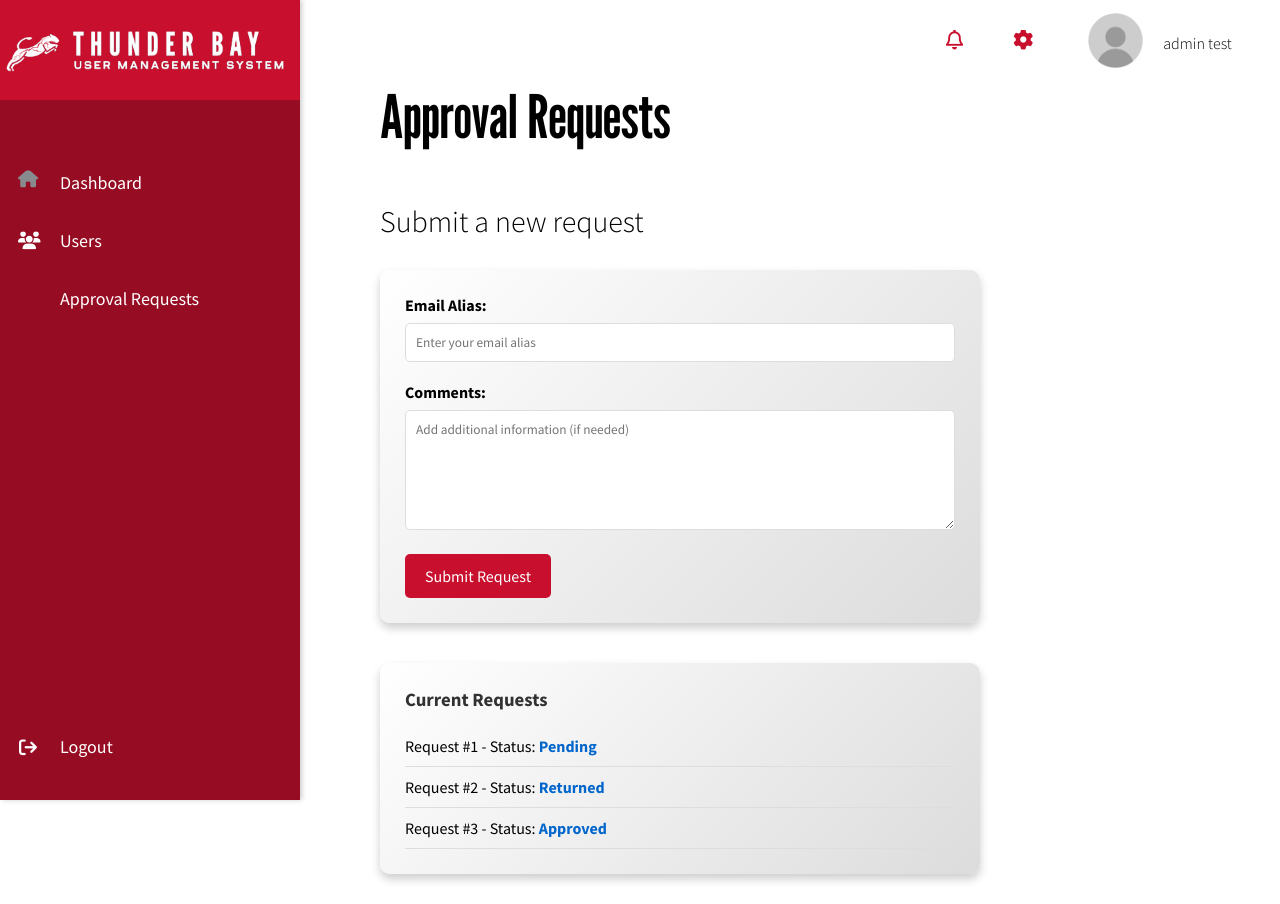
After one commit to JosephRGonzalez/Project-v0.1-User-Management, a Django app: page /approval-requests/ in a window 1280 px wide. The commit adds this page. Run offline with Django 4.2, Linux system fonts and the light colour scheme; a user stored in the database is signed in; some libraries are stand-ins or nearby versions.

Commit message:
Started the portion for templates

```diff
--- a/static/css/approval.css
+++ b/static/css/approval.css
@@ -1,44 +1,107 @@
-.main-content {
+/* Approval Requests CSS */
+form {
+    margin-top: 30px;
+    background: linear-gradient(135deg, rgb(255,255,255), rgb(220,220,220));
+    padding: 25px;
+    border-radius: 10px;
+    box-shadow: 0px 5px 10px rgba(0, 0, 0, 0.2);
+    width: 100%;
     max-width: 600px;
-    margin: 50px auto;
-    padding: 20px;
-    background-color: #f8f9fa;
-    border: 2px solid #0077B6;
-    border-radius: 10px;
-    box-shadow: 0 4px 8px rgba(0, 0, 0, 0.1);
 }
 
-h1 {
-    text-align: center;
-    color: #0077B6;
-    margin-bottom: 20px;
+label {
+    display: block;
+    margin-bottom: 8px;
+    font-weight: bold;
 }
 
-input[type="text"],
-textarea {
+input[type="text"], textarea {
     width: 100%;
     padding: 10px;
-    margin: 5px 0;
+    margin-bottom: 20px;
     border: 1px solid #ddd;
     border-radius: 5px;
+    font-family: Source Sans Pro, sans-serif;
+}
+
+textarea {
+    min-height: 120px;
+    resize: vertical;
 }
 
 .submit-btn {
-    background-color: #0077B6;
+    background-color: rgb(200,16,46);
     color: white;
     border: none;
-    padding: 10px 20px;
+    padding: 12px 20px;
+    border-radius: 5px;
     cursor: pointer;
-    border-radius: 5px;
-    width: 100%;
-    margin-top: 10px;
+    font-size: 16px;
+    transition: background-color 0.3s ease;
+}
+
+.submit-btn:hover {
+    background-color: rgb(150,12,34);
 }
 
 .request-status {
-    margin-top: 20px;
+    margin-top: 40px;
+    background: linear-gradient(135deg, rgb(255,255,255), rgb(220,220,220));
+    padding: 25px;
+    border-radius: 10px;
+    box-shadow: 0px 5px 10px rgba(0, 0, 0, 0.2);
+    width: 100%;
+    max-width: 600px;
+}
+
+.request-status h3 {
+    margin-bottom: 15px;
+    color: rgb(50,50,50);
+}
+
+.request-status ul {
+    list-style-type: none;
+}
+
+.request-status ul li {
+    padding: 10px 0;
+    border-bottom: 1px solid #ddd;
 }
 
 .status {
     font-weight: bold;
-    color: #0077B6;
 }
+
+/* Status colors */
+.status:nth-child(1) {
+    color: rgb(0, 102, 204); /* Pending - blue */
+}
+
+.status:nth-child(2) {
+    color: rgb(200, 16, 46); /* Returned - red */
+}
+
+.status:nth-child(3) {
+    color: rgb(0, 153, 51); /* Approved - green */
+}
+
+/* Animation for form and status section */
+form, .request-status {
+    opacity: 0;
+    transform: translateY(30px);
+    animation: slideIn 1s ease-in-out forwards;
+}
+
+form { animation-delay: 0.3s; }
+.request-status { animation-delay: 0.6s; }
+
+@keyframes slideIn {
+    from {
+        opacity: 0;
+        transform: translateY(30px);
+    }
+    to {
+        opacity: 1;
+        transform: translateY(0);
+    }
+}
--- /dev/null
+++ b/templates/approval_requests.html
@@ -0,0 +1,74 @@
+{% load static %}
+<!DOCTYPE html>
+<html lang="en">
+<head>
+    <meta charset="UTF-8">
+    <meta name="viewport" content="width=device-width, initial-scale=1.0">
+    <title>Thunder Bay | Approval Requests</title>
+    <link rel="icon" type="image/png" href="{% static 'images/favicon.png' %}">
+    <link rel="stylesheet" href="{% static 'css/dashboard.css' %}">
+    <link rel="stylesheet" href="{% static 'css/approval.css' %}">
+    <script src="https://kit.fontawesome.com/542cb8b844.js"></script>
+    <link rel="preconnect" href="https://fonts.googleapis.com">
+    <link rel="preconnect" href="https://fonts.gstatic.com" crossorigin>
+    <link href="https://fonts.googleapis.com/css2?family=Roboto:ital,wght@0,100..900;1,100..900&display=swap" rel="stylesheet">
+    <link href="https://fonts.googleapis.com/css2?family=Crimson+Pro:ital,wght@0,400;0,600;0,700;1,400;1,600;1,700&family=League+Gothic&family=Source+Sans+Pro:ital,wght@0,300;0,400;0,700;0,900;1,300;1,400;1,700;1,900&display=swap" rel="stylesheet">
+</head>
+<body>
+    <!-- Navbar -->
+    <nav class="navbar">
+        <div class="navbar-content">
+            <i id="notifications_icon" class="fa-regular fa-bell"></i>
+            <i id="settings_icon" class="fa-solid fa-gear"></i>
+            <div class="navbar_user">
+                <img class="profile_picture" src="{% static 'images/default_profile.png' %}" alt="profile picture">
+                <span class="navbar_username">{{ user.first_name }} {{ user.last_name }}</span>
+            </div>
+        </div>
+    </nav>
+
+    <!-- Sidebar -->
+    <div class="sidebar">
+        <div class="logoContainer">
+            <img class="logo" src="{% static 'images/logo2.png' %}" alt="logo">
+        </div>
+        <div class="sidebar-content">
+            <i id="homeicon" class="fa-solid fa-house"></i>
+            <i id="usersicon" class="fa-solid fa-users"></i>
+            <a href="{% url 'dashboard' %}">Dashboard</a>
+            <a href="{% url 'user_list' %}">Users</a>
+            <a href="{% url 'approval_requests' %}">Approval Requests</a>
+        </div>
+        <div class="logout-container">
+            <a href="{% url 'logout' %}" class="logout-btn">Logout</a>
+            <i id="logoutIcon" class="fa-solid fa-arrow-right-from-bracket"></i>
+        </div>
+    </div>
+
+    <!-- Main content -->
+    <div class="main-content">
+        <h1>Approval Requests</h1>
+        <h2>Submit a new request</h2>
+
+        <form method="POST" action="{% url 'submit_request' %}">
+            {% csrf_token %}
+            <label for="email_alias">Email Alias:</label>
+            <input type="text" id="email_alias" name="email_alias" placeholder="Enter your email alias" required>
+
+            <label for="comments">Comments:</label>
+            <textarea id="comments" name="comments" placeholder="Add additional information (if needed)"></textarea>
+
+            <input type="submit" class="submit-btn" value="Submit Request">
+        </form>
+
+        <div class="request-status">
+            <h3>Current Requests</h3>
+            <ul>
+                <li>Request #1 - Status: <span class="status">Pending</span></li>
+                <li>Request #2 - Status: <span class="status">Returned</span></li>
+                <li>Request #3 - Status: <span class="status">Approved</span></li>
+            </ul>
+        </div>
+    </div>
+</body>
+</html>
--- a/templates/user_list.html
+++ b/templates/user_list.html
@@ -44,6 +44,7 @@
             <i id = "usersicon" class="fa-solid fa-users"></i>
             <a href="{% url 'dashboard' %}">Dashboard</a>
             <a href="{% url 'user_list' %}">Users</a>
+            <a href="{% url 'approval_requests' %}">Approval Requests</a>
         </div>
 
         <div class="logout-container">
--- a/usr_mgmt_app/urls.py
+++ b/usr_mgmt_app/urls.py
@@ -1,12 +1,15 @@
 from django.urls import path
 from . import views
-
 urlpatterns = [
     path('', views.landing_page, name='landing_page'),  # Landing page
     path('login/', views.login_view, name='login'),  # Login page
     path('signup/', views.signup_view, name='signup'),  # Sign up Page
     path('dashboard/', views.dashboard_view, name='dashboard'),  # Dashboard page
-    path('approval-requests/', views.approval_requests_view, name='approval_requests'),  # This should match the name you're using
+    path('approval-requests/', views.approval_requests_view, name='approval_requests'),
+    path('submit-request/', views.submit_request_view, name='submit_request'),  # Submit approval request
+    path('approve-request/<int:step_id>/', views.approve_request_view, name='approve_request'),  # Approve/return request
+    path('request/<int:request_id>/', views.request_detail_view, name='request_detail'),  # View request details
+    path('revise-request/<int:request_id>/', views.revise_request_view, name='revise_request'),  # Revise returned request
     path('logout/', views.logout_view, name='logout'),
     path('users/', views.user_list, name='user_list'),  # List of users
     path('user/create/', views.user_create, name='user_create'),  # Add new user
--- a/usr_mgmt_app/views.py
+++ b/usr_mgmt_app/views.py
@@ -6,10 +6,9 @@ from django.contrib.auth.models import User
 from django.contrib import messages
 from django.http import HttpResponse
 from django.contrib.auth import logout
-from .models import UserProfile
+from .models import UserProfile, ApprovalRequest, ApprovalStep  # Updated to include new models
 from .forms import UserProfileForm
 from django.contrib.auth.decorators import permission_required
-
 
 
 #Landing Page
@@ -32,20 +31,13 @@ def login_view(request):
     return render(request, 'index.html')  # Render login page
 
 
-
-
-
 # Redirects user to Dashboard (dashboard.html) after logging in
 @login_required
-def dashboard_view(request):
-    return render(request, 'dashboard.html')
-
 def dashboard_view(request):
     # Get the count of Admins and Users
     admin_count = UserProfile.objects.filter(role='admin').count()
     moderator_count = UserProfile.objects.filter(role='moderator').count()
     user_count = UserProfile.objects.filter(role='user').count()
-
 
     # Render the dashboard template with the counts
     return render(request, 'dashboard.html', {
@@ -53,7 +45,6 @@ def dashboard_view(request):
         'moderator_count': moderator_count,
         'user_count': user_count,
     })
-
 
 
 # Sign up form (signup.html)
@@ -171,7 +162,6 @@ def user_edit(request, user_id):
 
 
 # Deactivate a user (ADMIN ONLY)
-
 @permission_required('usr_mgmt_app.can_manage_users', raise_exception=True)
 def user_deactivate(request, id):
     user = get_object_or_404(UserProfile, id=id)
@@ -193,8 +183,217 @@ def user_toggle_status(request, user_id):
     user.save()
     return redirect('user_list')
 
+
+########## APPROVAL SYSTEM ##########
+from .utils import generate_approval_pdf
+
+@login_required
+def approve_request_view(request, step_id):
+    """View for approving a request"""
+    # Get the approval step that belongs to this approver
+    step = get_object_or_404(ApprovalStep, id=step_id, approver=request.user)
+
+    if request.method == 'POST':
+        action = request.POST.get('action')
+        comment = request.POST.get('comment', '')
+
+        if action == 'approve':
+            # Mark this approval step as approved
+            step.status = 'approved'
+            step.comments = comment
+            step.save()
+
+            # Check if all steps are approved
+            all_steps = ApprovalStep.objects.filter(request=step.request)
+            all_approved = all(s.status == 'approved' for s in all_steps)
+
+            if all_approved:
+                # If all approvers have approved, update the main request status
+                step.request.status = 'approved'
+                step.request.save()
+
+                # Generate PDF for the approved request
+                try:
+                    pdf_path = generate_approval_pdf(step.request.id)
+                    if pdf_path:
+                        step.request.pdf_document = pdf_path
+                        step.request.save()
+                        messages.success(request, "Request approved and PDF generated successfully.")
+                    else:
+                        messages.success(request, "Request approved successfully, but PDF generation failed.")
+                except Exception as e:
+                    messages.success(request, f"Request approved successfully, but PDF generation error: {str(e)}")
+            else:
+                messages.success(request, "Request approved successfully. Awaiting other approvers.")
+
+        elif action == 'return':
+            # Mark this step as returned
+            step.status = 'returned'
+            step.comments = comment
+            step.save()
+
+            # Update the main request status to returned
+            step.request.status = 'returned'
+            step.request.save()
+
+            messages.success(request, "Request returned for revisions.")
+
+        return redirect('approval_requests')
+
+    # If not a POST request, show the approval form
+    return render(request, 'approve_request.html', {'step': step})
 @login_required
 def approval_requests_view(request):
-    # Your logic to handle approval requests goes here.
-    # For now, let's assume it renders a template for approval requests.
-    return render(request, 'approval_requests.html')
+    # Get all requests made by the current user
+    try:
+        user_requests = ApprovalRequest.objects.filter(requester=request.user).order_by('-created_at')
+
+        # If the user is an approver, get pending requests assigned to them
+        if request.user.role in ['admin', 'moderator']:
+            pending_approvals = ApprovalStep.objects.filter(
+                approver=request.user,
+                status='pending'
+            ).select_related('request')
+        else:
+            pending_approvals = None
+
+        context = {
+            'user_requests': user_requests,
+            'pending_approvals': pending_approvals
+        }
+    except:
+        # If ApprovalRequest model is not yet available, use an empty context
+        context = {}
+
+    return render(request, 'approval_requests.html', context)
+
+@login_required
+def submit_request_view(request):
+    if request.method == 'POST':
+        email_alias = request.POST.get('email_alias')
+        comments = request.POST.get('comments')
+
+        try:
+            # Create a new approval request
+            approval_request = ApprovalRequest.objects.create(
+                requester=request.user,
+                email_alias=email_alias,
+                comments=comments,
+                status='pending'  # Set to pending when submitted
+            )
+
+            # Find approvers (users with admin or moderator roles)
+            approvers = UserProfile.objects.filter(
+                role__in=['admin', 'moderator'],
+                is_active=True
+            )
+
+            # Create approval steps for each approver
+            for approver in approvers:
+                ApprovalStep.objects.create(
+                    request=approval_request,
+                    approver=approver
+                )
+
+            messages.success(request, "Your request has been submitted and is pending approval.")
+        except Exception as e:
+            # Fall back to the original behavior if models aren't set up yet
+            messages.success(request, f"Your request has been submitted successfully! {str(e)}")
+
+        return redirect('approval_requests')
+
+    # If not POST request, redirect to approval requests page
+    return redirect('approval_requests')
+
+@login_required
+def approve_request_view(request, step_id):
+    """View for approving a request"""
+    # Get the approval step that belongs to this approver
+    step = get_object_or_404(ApprovalStep, id=step_id, approver=request.user)
+
+    if request.method == 'POST':
+        action = request.POST.get('action')
+        comment = request.POST.get('comment', '')
+
+        if action == 'approve':
+            # Mark this approval step as approved
+            step.status = 'approved'
+            step.comments = comment
+            step.save()
+
+            # Check if all steps are approved
+            all_steps = ApprovalStep.objects.filter(request=step.request)
+            all_approved = all(s.status == 'approved' for s in all_steps)
+
+            if all_approved:
+                # If all approvers have approved, update the main request status
+                step.request.status = 'approved'
+                step.request.save()
+                # Here you would trigger PDF generation with LaTeX
+
+            messages.success(request, "Request approved successfully.")
+
+        elif action == 'return':
+            # Mark this step as returned
+            step.status = 'returned'
+            step.comments = comment
+            step.save()
+
+            # Update the main request status to returned
+            step.request.status = 'returned'
+            step.request.save()
+
+            messages.success(request, "Request returned for revisions.")
+
+        return redirect('approval_requests')
+
+    # If not a POST request, show the approval form
+    return render(request, 'approve_request.html', {'step': step})
+
+@login_required
+def request_detail_view(request, request_id):
+    """View for seeing details of a specific request"""
+    approval_request = get_object_or_404(ApprovalRequest, id=request_id)
+
+    # Security check: user should only see their own requests or requests they need to approve
+    is_requester = approval_request.requester == request.user
+    is_approver = ApprovalStep.objects.filter(request=approval_request, approver=request.user).exists()
+
+    if not (is_requester or is_approver or request.user.role == 'admin'):
+        messages.error(request, "You don't have permission to view this request.")
+        return redirect('approval_requests')
+
+    # Get all approval steps for this request
+    steps = ApprovalStep.objects.filter(request=approval_request)
+
+    context = {
+        'request': approval_request,
+        'steps': steps,
+        'is_requester': is_requester,
+        'is_approver': is_approver
+    }
+
+    return render(request, 'request_detail.html', context)
+
+@login_required
+def revise_request_view(request, request_id):
+    """View for revising a returned request"""
+    approval_request = get_object_or_404(ApprovalRequest, id=request_id, requester=request.user, status='returned')
+
+    if request.method == 'POST':
+        email_alias = request.POST.get('email_alias')
+        comments = request.POST.get('comments')
+
+        # Update the request
+        approval_request.email_alias = email_alias
+        approval_request.comments = comments
+        approval_request.status = 'pending'  # Reset to pending
+        approval_request.save()
+
+        # Reset all approval steps to pending
+        ApprovalStep.objects.filter(request=approval_request).update(status='pending', comments='')
+
+        messages.success(request, "Your request has been revised and resubmitted.")
+        return redirect('approval_requests')
+
+    return render(request, 'revise_request.html', {'request': approval_request})
```
Also changed, not shown: templates/approval_requests.html .html (deleted, +0 -35 lines), usr_mgmt_app/models.py (+32 -2 lines), usr_mgmt_app/utils.py (added, +100 -0 lines), db.sqlite3, usr_mgmt_app/migrations/0003_alter_userprofile_options_approvalrequest_and_more.py (added), usr_mgmt_app/migrations/0004_approvalrequest_pdf_document_userprofile_signature.py (added), 2 other files.
